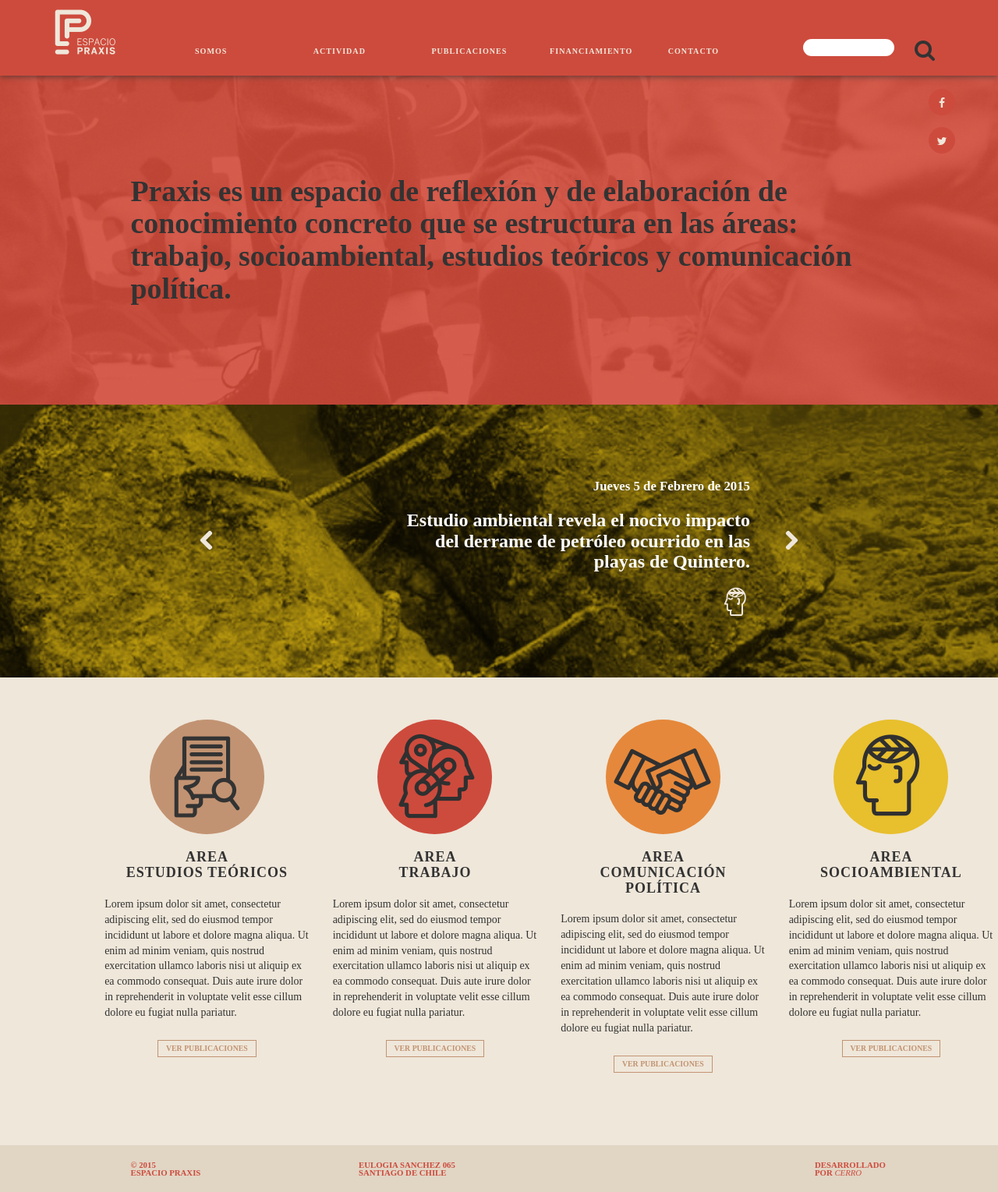
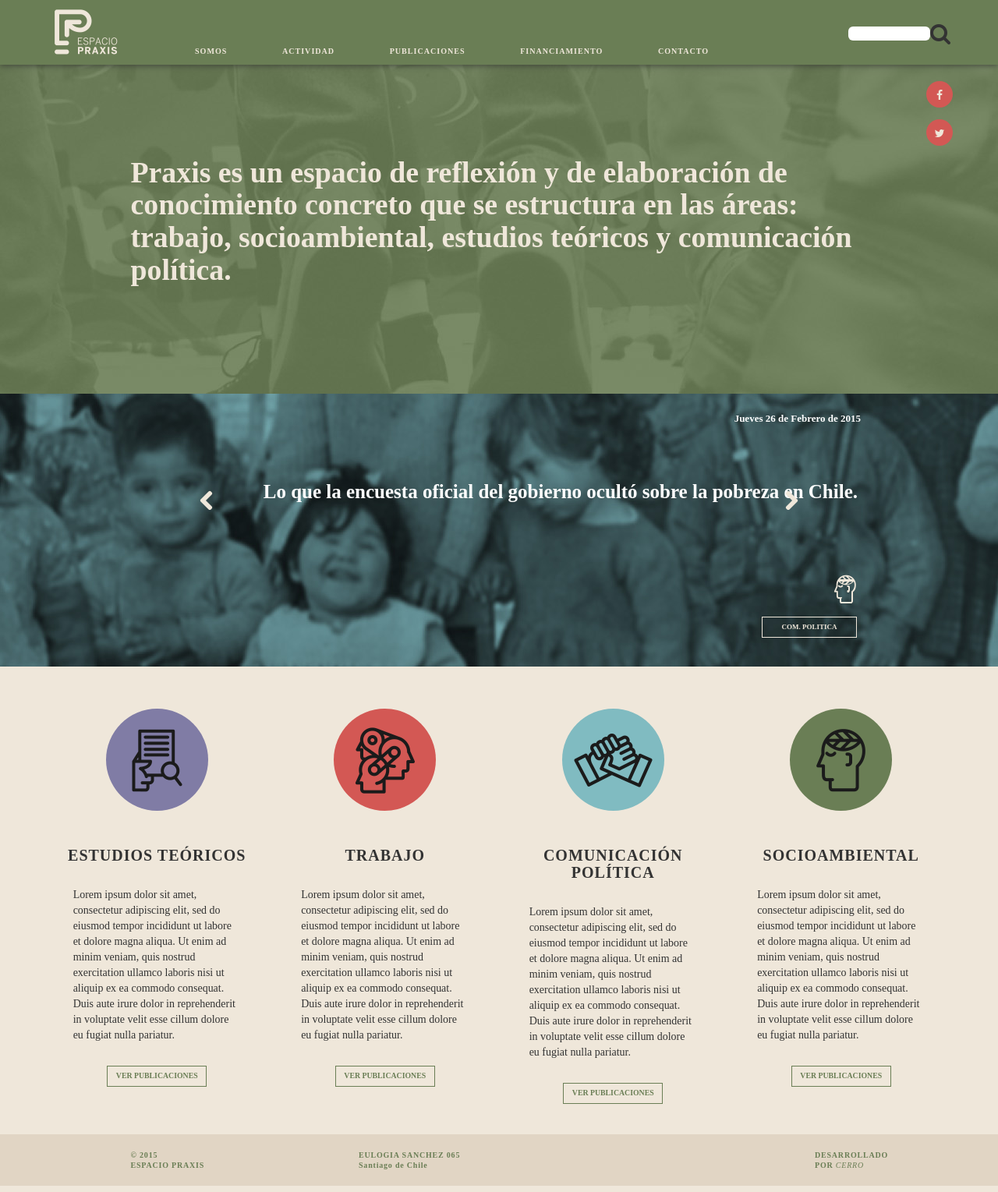
Before and after one commit to jpcontrerasv/Praxis, a PHP site: page / in a window 1280 px wide. Shown: the whole page at 78% size. Run offline with PHP 8.4, Linux system fonts and the light colour scheme; some libraries are stand-ins or nearby versions.

Commit message:
27021217

```diff
--- a/index.php
+++ b/index.php
@@ -26,11 +26,11 @@
   <body>
   	<header>
     	<div class="container no-column">
-        	<div id="logo-head" class="col-lg-2 col-md-2 col-sm-2 col-xs-12">
+        	<div id="logo-head" class="col-lg-2 col-md-2 col-sm-2 col-xs-2">
             	<a href="index.php" class="logo-grande"><img src="img/logo.png" alt=""></a>
                 <a href="index.php" class="logo-chico ocultar"><img src="img/logo-chico.png" alt=""></a>
             </div>
-        	<div class="col-lg-8 col-md-8 col-sm-8 col-xs-12 no-column">
+        	<div class="col-lg-8 col-md-8 col-sm-7 col-xs-10 no-column">
                 <nav>
                   <ul>
                     <li><a href="#">Somos</a></li>
@@ -41,12 +41,10 @@
                   </ul>
                 </nav>
             </div>
-        	<div id="buscador" class="col-lg-2 col-md-2 col-sm-2 col-xs-12 text-center no-column">
-            	<form>
-                    <input type="text">
-                    <button type="submit">
-                    	<i class="fa fa-search fa-2x"></i>
-                    </button>
+        	<div id="buscador" class="col-lg-2 col-md-2 col-sm-3 col-xs-12 text-center no-column">
+            	<a class="open-buscador"><i class="fa fa-search fa-2x"></i></a>
+                <form>
+                    <input id="inputbusqueda" type="text">
                 </form>
             </div>
 
@@ -58,7 +56,6 @@
         </div>
     </header>
     <div id="contenido" class="box fwidth fleft">
-
 
         <section id="titular-home" class="fwidth fleft">
             <div class="container no-column">
@@ -80,8 +77,9 @@
 
                         	<div class="table">
                             	<div class="table-cell">
-                                    <h2><span class="fecha">Jueves 5 de Febrero de 2015</span>
-                                    Estudio ambiental revela el nocivo impacto del derrame de petróleo ocurrido en las playas de Quintero.<span class="ico-cat-slide-home ico-socioambiental"></span></h2>
+                                    <h2>
+                                    <span class="fecha">Jueves 26 de Febrero de 2015</span>
+                                    <a href="single.php">Lo que la encuesta oficial del gobierno ocultó sobre la pobreza en Chile.</a><span class="ico-cat-slide-home ico-socioambiental"></span><button class="boton-area">com. politica</button></h2>
                                 </div>
                             </div>
 
@@ -96,8 +94,8 @@
                         	<div class="table">
                             	<div class="table-cell">
                                     <h2>
-                                    <span class="fecha">Jueves 5 de Febrero de 2015</span>
-                                    Estudio ambiental revela el nocivo impacto del derrame de petróleo ocurrido en las playas de Quintero.<span class="ico-cat-slide-home ico-socioambiental"></span></h2>
+                                    <span class="fecha">Jueves 26 de Febrero de 2015</span>
+                                    <a href="single.php">Lo que la encuesta oficial del gobierno ocultó sobre la pobreza en Chile.</a><span class="ico-cat-slide-home ico-socioambiental"></span><button class="boton-area">com. politica</button></h2>
                                 </div>
                             </div>
 
@@ -109,46 +107,46 @@
         </section>
 
         <section id="areas-home" class="container">
-        	<div class="col-lg-10 col-md-10 col-sm-10 col-xs-10 col-lg-offset-1 col-md-offset-1 col-sm-offset-1 col-xs-offset-1 no-column">
+        	<div class="col-lg-12 col-md-12 col-sm-12 col-xs-12 no-column">
             	<div class="container no-column">
 
-                    <div class="caja-area col-lg-3 col-md-3 col-sm-6 col-xs-6 text-center">
+                    <div class="caja-area col-lg-3 col-md-3 col-sm-6 col-xs-12 text-center">
                     	<div class="ico-area ico-estudios-teoricos">
                     		<img src="img/ico-estudios-teoricos.png" alt="">
                         </div>
-                        <h4>Area <br>estudios teóricos</h4>
+                        <h3>estudios teóricos</h3>
                         <p>Lorem ipsum dolor sit amet, consectetur adipiscing elit, sed do eiusmod tempor incididunt ut labore et dolore magna aliqua. Ut enim ad minim veniam, quis nostrud exercitation ullamco laboris nisi ut aliquip ex ea commodo consequat. Duis aute irure dolor in reprehenderit in voluptate velit esse cillum dolore eu fugiat nulla pariatur.</p>
                         <a href="#">Ver publicaciones</a>
                     </div>
                     <!--un area-->
 
 
-                    <div class="caja-area col-lg-3 col-md-3 col-sm-6 col-xs-6 text-center">
+                    <div class="caja-area col-lg-3 col-md-3 col-sm-6 col-xs-12 text-center">
                     	<div class="ico-area ico-trabajo">
                     		<img src="img/ico-trabajo.png" alt="">
                         </div>
-                        <h4>Area <br>Trabajo</h4>
+                        <h3>Trabajo</h3>
                         <p>Lorem ipsum dolor sit amet, consectetur adipiscing elit, sed do eiusmod tempor incididunt ut labore et dolore magna aliqua. Ut enim ad minim veniam, quis nostrud exercitation ullamco laboris nisi ut aliquip ex ea commodo consequat. Duis aute irure dolor in reprehenderit in voluptate velit esse cillum dolore eu fugiat nulla pariatur.</p>
                         <a href="#">Ver publicaciones</a>
                     </div>
                     <!--un area-->
 
-                    <div class="caja-area col-lg-3 col-md-3 col-sm-6 col-xs-6 text-center">
+                    <div class="caja-area col-lg-3 col-md-3 col-sm-6 col-xs-12 text-center">
                     	<div class="ico-area ico-comunicacion-politica">
                     		<img src="img/ico-comunicacion-politica.png" alt="">
                         </div>
-                        <h4>Area <br>comunicación política</h4>
+                        <h3>comunicación política</h3>
                         <p>Lorem ipsum dolor sit amet, consectetur adipiscing elit, sed do eiusmod tempor incididunt ut labore et dolore magna aliqua. Ut enim ad minim veniam, quis nostrud exercitation ullamco laboris nisi ut aliquip ex ea commodo consequat. Duis aute irure dolor in reprehenderit in voluptate velit esse cillum dolore eu fugiat nulla pariatur.</p>
                         <a href="#">Ver publicaciones</a>
                     </div>
                     <!--un area-->
 
 
-                    <div class="caja-area col-lg-3 col-md-3 col-sm-6 col-xs-6 text-center">
+                    <div class="caja-area col-lg-3 col-md-3 col-sm-6 col-xs-12 text-center">
                     	<div class="ico-area ico-socioambiental">
                     		<img src="img/ico-socioambiental.png" alt="">
                         </div>
-                        <h4>Area <br>socioambiental</h4>
+                        <h3>socioambiental</h3>
                         <p>Lorem ipsum dolor sit amet, consectetur adipiscing elit, sed do eiusmod tempor incididunt ut labore et dolore magna aliqua. Ut enim ad minim veniam, quis nostrud exercitation ullamco laboris nisi ut aliquip ex ea commodo consequat. Duis aute irure dolor in reprehenderit in voluptate velit esse cillum dolore eu fugiat nulla pariatur.</p>
                         <a href="#">Ver publicaciones</a>
                     </div>
@@ -168,17 +166,17 @@
         	<div class="col-lg-12 col-md-12 col-sm-12 col-xs-12 text-left no-column">
 
                 <div class="box fwidth fleft">
-                	<div class="col-lg-2 col-md-2 col-sm-2 col-xs-2 col-lg-offset-1 col-md-offset-1 col-sm-offset-1 col-xs-offset-1">
+                	<div class="col-lg-2 col-md-2 col-sm-2 col-xs-2 col-lg-offset-1 col-md-offset-1 col-sm-offset-1">
                     	<p>&copy; 2015</p>
-                        <p>Espacio Praxis</p>
+                        <p><span>Espacio Praxis</span></p>
                     </div>
-                	<div class="col-lg-6 col-md-6 col-sm-6 col-xs-6 col-lg-offset-1 col-md-offset-1 col-sm-offset-1 col-xs-offset-1">
-                    	<p>Eulogia Sanchez 065</p>
+                	<div class="col-lg-6 col-md-6 col-sm-4 col-xs-4 col-lg-offset-1 col-md-offset-1 col-sm-offset-1 col-xs-offset-1">
+                    	<p><span>Eulogia Sanchez 065</span></p>
                         <p>Santiago de Chile</p>
                     </div>
                 	<div class="col-lg-2 col-md-2 col-sm-2 col-xs-2">
-                    	<p>Desarrollado</p>
-                        <p>por <a href="#">Cerro</a></p>
+                    	<p><span>Desarrollado</span></p>
+                        <p><span>por <a href="#">Cerro</a></span></p>
                     </div>
                 </div>
 
--- a/js/min/scripts-min.js
+++ b/js/min/scripts-min.js
@@ -1 +1 @@
-$(window).load(function(){$("#slider-home").flexslider({animation:"slide",controlNav:!1})}),$("<select />").appendTo("nav"),$("<option />",{selected:"selected",value:"",text:"Menú"}).appendTo("nav select"),$("nav a").each(function(){var e=$(this);$("<option />",{value:e.attr("href"),text:e.text()}).appendTo("nav select")}),$("nav select").change(function(){window.location=$(this).find("option:selected").val()});var num=1;$(window).bind("scroll",function(){$(window).scrollTop()>num?($("#contenido").addClass("scrolled"),$("header").addClass("fijo"),$("a.logo-grande").hide(),$("a.logo-chico").removeClass("ocultar")):($("#contenido").removeClass("scrolled"),$("header").removeClass("fijo"),$("a.logo-grande").show(),$("a.logo-chico").addClass("ocultar"))});
+$(window).load(function(){$("#slider-home").flexslider({animation:"slide",controlNav:!1})}),$("<select />").appendTo("nav"),$("<option />",{selected:"selected",value:"",text:"Menú"}).appendTo("nav select"),$("nav a").each(function(){var o=$(this);$("<option />",{value:o.attr("href"),text:o.text()}).appendTo("nav select")}),$("nav select").change(function(){window.location=$(this).find("option:selected").val()});var num=1;$(window).bind("scroll",function(){$(window).scrollTop()>num?($("#contenido").addClass("scrolled"),$("header").addClass("fijo"),$("a.logo-grande").hide(),$("a.logo-chico").removeClass("ocultar")):($("#contenido").removeClass("scrolled"),$("header").removeClass("fijo"),$("a.logo-grande").show(),$("a.logo-chico").addClass("ocultar"))}),$("a.open-buscador").on("click",function(o){$("input#inputbusqueda").toggleClass("expandido")});
--- a/js/scripts.js
+++ b/js/scripts.js
@@ -40,3 +40,7 @@ $(window).bind('scroll', function () {
 		$('a.logo-chico').addClass('ocultar');
 	}
 });
+
+$('a.open-buscador').on('click', function(e){
+    $('input#inputbusqueda').toggleClass('expandido');
+});
--- a/style.scss
+++ b/style.scss
@@ -104,13 +104,16 @@ body {
 
 
 //paleta
-$rojo: #cd4b3d;
+$rojo: #d35854;
 $ahuesado: #efe7da;
 $amarillo: #e8bf2d;
-$naranjo: #e5883b;
-$cafe: #c29372;
+$celeste: #80bbc1;
+$lila: #807ca5;
 $ahuesado-2: #e1d5c4;
 $texto-gris: #333333;
+$verde: #6a7e55;
+
+
 
 body {
 	background:$ahuesado;
@@ -121,14 +124,21 @@ header {
 	width:100%;
 	@include transicion;
 
-	background:$rojo;
+	background:$verde;
 	-webkit-box-shadow: 0px 1px 8px 0px rgba(50, 50, 50, 0.75);
 	-moz-box-shadow:    0px 1px 8px 0px rgba(50, 50, 50, 0.75);
 	box-shadow:         0px 1px 8px 0px rgba(50, 50, 50, 0.75);
 
-	padding:12px 0 17px 0;
+	padding:12px 0 8px 0;
 	position:relative;
 	overflow:visible;
+	@media (max-width: 480px) {
+		padding:12px 0 7px 0;
+	}
+	@media only screen and (max-device-width: 480px) {
+		padding:12px 0 7px 0;
+	}
+
 	.container {
 		position:relative;
 	}
@@ -138,11 +148,21 @@ header {
 		li {
 			list-style:none;
 			display:inline-block;
-			width:19%;
+			text-align:center;
+			margin-right:100px;
 
 			padding-top:47px;
 			font-size:$em-1 * 0.72;
 			text-transform:uppercase;
+			@media (max-width: 1199px) {
+				margin-right:67px;
+			}
+			@media only screen and (max-device-width: 1199px) {
+				margin-right:67px;
+			}
+			&:last-child {
+				margin-right:0;
+			}
 
 
 				a {
@@ -189,8 +209,8 @@ header {
 	.icons-rs {
 		width:34px;
 		position:absolute;
-		top:150%;
-		right:0;
+		top:92px;
+		right:3px;
 			@media (max-width: 768px) {
 				top:118%;
 				right:2%;
@@ -215,42 +235,77 @@ header {
 	}
 
 	#buscador {
-		padding-top:30px;
+		padding-top:37px;
+		@media (max-width: 991px) {
+			padding-top:17px;
+		}
+		@media only screen and (max-device-width: 991px) {
+			padding-top:17px;
+		}
+		@media (max-width: 480px) {
+			padding-top:8px;
+		}
+		@media only screen and (max-device-width: 480px) {
+			padding-top:8px;
+		}
 
 		form {
-			input, button {
-			}
+
+			float:right;
+			width:60%;
+			@include box;
+
 			input[type=text] {
-				width:60%;
+				width:0%;
+				opacity:0;
+				@include transicion;
 				border:none;
-				padding:3px 6px;
-				border-radius:12px;
-				float:left;
-				margin-top:8px;
+				padding:1px 6px;
+				border-radius:6px;
+				float:right;
+				margin-top:5px;
 				@media (max-width: 768px) {
-					margin-left:10%;
+					margin-right:10%;
 				}
 				@media only screen and (max-device-width: 768px) {
-					margin-left:10%;
+					margin-right:10%;
+				}
+				@media (max-width: 991px) {
+					width:90%;
+					opacity:1;
+				}
+				@media only screen and (max-device-width: 991px) {
+					width:90%;
+					opacity:1;
 				}
 			}
-			button {
-				background:none;
-				border:none;
-				margin:8px 10px 0px 10px;
+			input.expandido {
+				width:90%;
+				opacity:1;
+				margin-right:10%;
+				@include transicion;
+			}
+
+		}//form
+
+		a.open-buscador {
+			color:#333;
+			display:inline-block;
+			float:right;
+			outline:none;
+			cursor:pointer;
+			margin-right:6px;
 				@media (max-width: 768px) {
-					margin:8px 10px 0px 10px;
+					margin-right:10%;
 				}
 				@media only screen and (max-device-width: 768px) {
-					margin:8px 10px 0px 10px;
+					margin-right:10%;
 				}
-			}
-		}//form
+		}
 
 	}//buscador
 
 }//header
-
 
 
 header#nohome {
@@ -259,20 +314,20 @@ header#nohome {
 		li {
 			a {
 				font-weight:800;
-				color:$rojo;
+				color:$verde;
 			}
 			a:focus, a:hover {
-				color:$rojo;
+				color:$verde;
 			}
 		}//li
 	}//nav-ul
 }//header
-
-
-
+header#nohome.fijo {
+	background:rgba($ahuesado,.88);
+}
 
 #contenido.scrolled{
-	padding-top:51px;
+	padding-top:64px;
 		@media (max-width: 768px) {
 			padding-top:127px;
 		}
@@ -298,6 +353,10 @@ header.fijo {
 	#buscador {
 		padding-top:13px;
 	}//buscador
+
+	.icons-rs {
+		top:75px;
+	}
 
 }
 
@@ -311,9 +370,10 @@ header.fijo {
 	}
 
 	h1 {
-		color:$texto-gris;
+		color:$ahuesado;
 		@include adelle;
 		font-size:$em-3 * 1.23;
+		margin-top:-20px;
 		font-weight:700;
 		@media (max-width: 1199px) {
 			font-size:$em-3 * 1.1;
@@ -347,23 +407,32 @@ header.fijo {
 		.flex-viewport, ul.slides, li, .container, .col-slide {
 			height:100%;
 		}
+		.flex-direction-nav a {
+			top:138px;
+		}
 		.col-slide {
 			position:relative;
 		}
+		.table-cell {
+			vertical-align:top;
+		}
 		h2 {
 			color:#FFF;
-			font-size:24px;
+			font-size:25px;
 			font-weight:700;
 			display:block;
 			width:51%;
 			position:relative;
 			float:right;
+			margin-top:112px;
+			a {
+				color:#FFF;
+			}
 			@media (max-width: 1713px) {
 				margin-right:8%;
 			}
 			@media only screen and (max-device-width: 1713px) {
 				margin-right:8%;
-
 			}
 			@media (max-width: 1472px) {
 				margin-right:11%;
@@ -377,63 +446,56 @@ header.fijo {
 			}
 			@media only screen and (max-device-width: 1320px) {
 				margin-right:15%;
-
 			}
-			@media (max-width: 663px) {
-				width:71%;
+			@media (max-width: 991px) {
+				width:100%;
+				margin-right:0;
 			}
-			@media only screen and (max-device-width: 663px) {
-				width:71%;
-
+			@media only screen and (max-device-width: 991px) {
+				width:100%;
+				margin-right:0;
 			}
 			@media (max-width: 480px) {
 				width:100%;
 				margin:0;
+				margin-top:112px;
 				font-size:18px;
 			}
 			@media only screen and (max-device-width: 480px) {
 				width:100%;
 				margin:0;
+				margin-top:112px;
 				font-size:18px;
 			}
 			span.fecha {
-				font-size:$em-1 * 0.7;
+				font-size:13px;
 				font-weight:700;
 				position:absolute;
 				display:inline-block;
-				top:-90%;
-				right:0;
+				top:-87px;
+				right:-4px;
 				z-index:99;
-				@media (max-width: 990px) {
-					top:-50%;
-				}
-				@media only screen and (max-device-width: 990px) {
-					top:-50%;
-
-				}
 				@media (max-width: 480px) {
-					top:-18%;
-					font-size:$em-1 * 0.5;
+					top:-87px;
+					font-size:$em-1 * 0.8;
 				}
 				@media only screen and (max-device-width: 480px) {
-					top:-18%;
-					font-size:$em-1 * 0.5;
+					top:-87px;
+					font-size:$em-1 * 0.8;
 				}
 			}
-			span.ico-cat-slide-home {
+			span.ico-cat-slide-home, button.boton-area {
 				position:absolute;
 				display:block;
 				width:40px;
 				height:40px;
-				top:175%;
-				right:0;
+				top:118px;
+				right:-3px;
 				z-index:99;
-				@media (max-width: 990px) {
-					top:123%;
-				}
-				@media only screen and (max-device-width: 990px) {
-					top:123%;
-				}
+			}
+			button.boton-area {
+				top:174px;
+				right:1px!important;
 			}
 			span.ico-socioambiental{
 				background:url(img/ico-cat-slider.png) center center no-repeat;
@@ -441,9 +503,21 @@ header.fijo {
 
 
 
+
 		}
 }
 //slider-home
+button.boton-area {
+	border:1px solid $ahuesado;
+	color:$ahuesado;
+	text-transform:uppercase;
+	font-size:9px;
+	@include box;
+	width:122px!Important;
+	height:27px!important;
+	background:none;
+}
+
 
 #areas-home {
 	margin:54px 0 36px 0;
@@ -468,41 +542,46 @@ header.fijo {
 					@include transicion;
 				}
 		}
-
-
-		@media (max-width: 610px) {
-			height:680px;
+		@media (max-width: 480px) {
+			height:500px;
 				&:hover {
-					height:680px;
+					height:500px;
 					@include transicion;
 				}
 		}
-		@media only screen and (max-device-width: 610px) {
-			height:680px;
+		@media only screen and (max-device-width: 480px) {
+			height:500px;
 				&:hover {
-					height:680px;
+					height:500px;
 					@include transicion;
 				}
 		}
 
 		.ico-area {
 			display:block;
-			width:147px;
-			height:147px;
+			width:131px;
+			height:131px;
+			padding-top:10px;
 			margin:0 auto;
 			text-align:center;
 			background:none;
 			border-radius:50%;
 			@include transicion;
-			margin-bottom:20px;
+			margin-bottom:46px;
+			@media (max-width: 480px) {
+				transform:scale(.7,.7);
+			}
+			@media only screen and (max-device-width: 480px) {
+				transform:scale(.7,.7);
+			}
 		}
 
 		.ico-estudios-teoricos {
 			@media (max-width: 991px) {
-				background:$cafe;
+				background:$lila;
 			}
 			@media only screen and (max-device-width: 991px) {
-				background:$cafe;
+				background:$lila;
 			}
 		}
 		.ico-trabajo {
@@ -515,26 +594,31 @@ header.fijo {
 		}
 		.ico-comunicacion-politica {
 			@media (max-width: 991px) {
-				background:$naranjo;
+				background:$celeste;
 			}
 			@media only screen and (max-device-width: 991px) {
-				background:$naranjo;
+				background:$celeste;
 			}
 		}
 		.ico-socioambiental {
 			@media (max-width: 991px) {
-				background:$amarillo;
+				background:$verde;
 			}
 			@media only screen and (max-device-width: 991px) {
-				background:$amarillo;
+				background:$verde;
 			}
 		}
 
-		h4{
+		h3{
 			text-transform:uppercase;
 			font-weight:700;
 			letter-spacing:1px;
-			margin-bottom:20px;
+			margin-bottom:30px;
+			-webkit-hyphens: auto;
+			-moz-hyphens: auto;
+			-ms-hyphens: auto;
+			hyphens: auto;
+			font-size:20px;
 		}
 		p {
 			opacity:0;
@@ -542,6 +626,7 @@ header.fijo {
 			@include adelle;
 			font-size:$em-1 * 0.999!important;
 			@include transicion;
+			padding:0 9%;
 			@media (max-width: 991px) {
 				display:block;
 				opacity:1;
@@ -557,10 +642,12 @@ header.fijo {
 			@include transicion;
 			margin:0 auto;
 			text-align:center;
-			padding:3px 10px;
-			border:1px solid $cafe;
-			color:$cafe;
-			margin-top:25px;
+			width:128px;
+			height:27px;
+			padding-top:5px;
+			border:1px solid $verde;
+			color:$verde;
+			margin-top:29px;
 			font-size:$em-1 * 0.7;
 			text-transform:uppercase;
 			font-weight:700;
@@ -863,7 +973,7 @@ header.fijo {
 		display:block;
 		float:left;
 		width:100%;
-		color:$rojo;
+		color:$verde;
 		font-size:24px;
 		font-weight:700;
 		letter-spacing:1px;
@@ -897,9 +1007,9 @@ header.fijo {
 		button {
 			background:$ahuesado;
 			border-radius:0;
-			border-color:$rojo;
+			border-color:$verde;
 			text-transform:uppercase;
-			color:$rojo;
+			color:$verde;
 			font-size:12px;
 			font-weight:700;
 			letter-spacing:1px;
@@ -911,7 +1021,7 @@ header.fijo {
 		width:100%;
 	}
 	p.bajada-contacto {
-		color:$rojo;
+		color:$verde;
 		display:block;
 		margin:50px 0;
 		font-size:10px!important;
@@ -933,21 +1043,25 @@ footer {
 	padding:20px 0;
 	background:$ahuesado-2;
 	p {
-		color:$rojo;
-		text-transform:uppercase;
+		color:$verde;
+
 		margin:0;
 		padding:0;
 		font-weight:700;
-		line-height:10px;
-		font-size:$em-1 * 0.77!important;
+		line-height:13px;
+		font-size:10px!important;
+		letter-spacing:$em-1 * 0.08;
+		span {
+			text-transform:uppercase;
+		}
 
 		a {
 			text-decoration:none;
 			font-style:italic;
 			font-weight:400;
-			color:$rojo;
+			color:$verde;
 			&:hover {
-				color:$rojo;
+				color:$verde;
 			}
 		}
 	}
```
Also changed, not shown: other parts of style.scss (+75 -52 lines), contacto.php (+17 -15 lines), financiamiento.php (+12 -13 lines), publicaciones.php (+35 -20 lines), single.php (+12 -17 lines), img/ico-comunicacion-politica.png, img/ico-estudios-teoricos.png, img/ico-socioambiental.png, img/ico-trabajo.png, img/img-titular-home.jpg, img/logo-chico-rojo.png, img/logo-chico.png, img/logo-rojo.png, img/logo.png, 2 more files.
